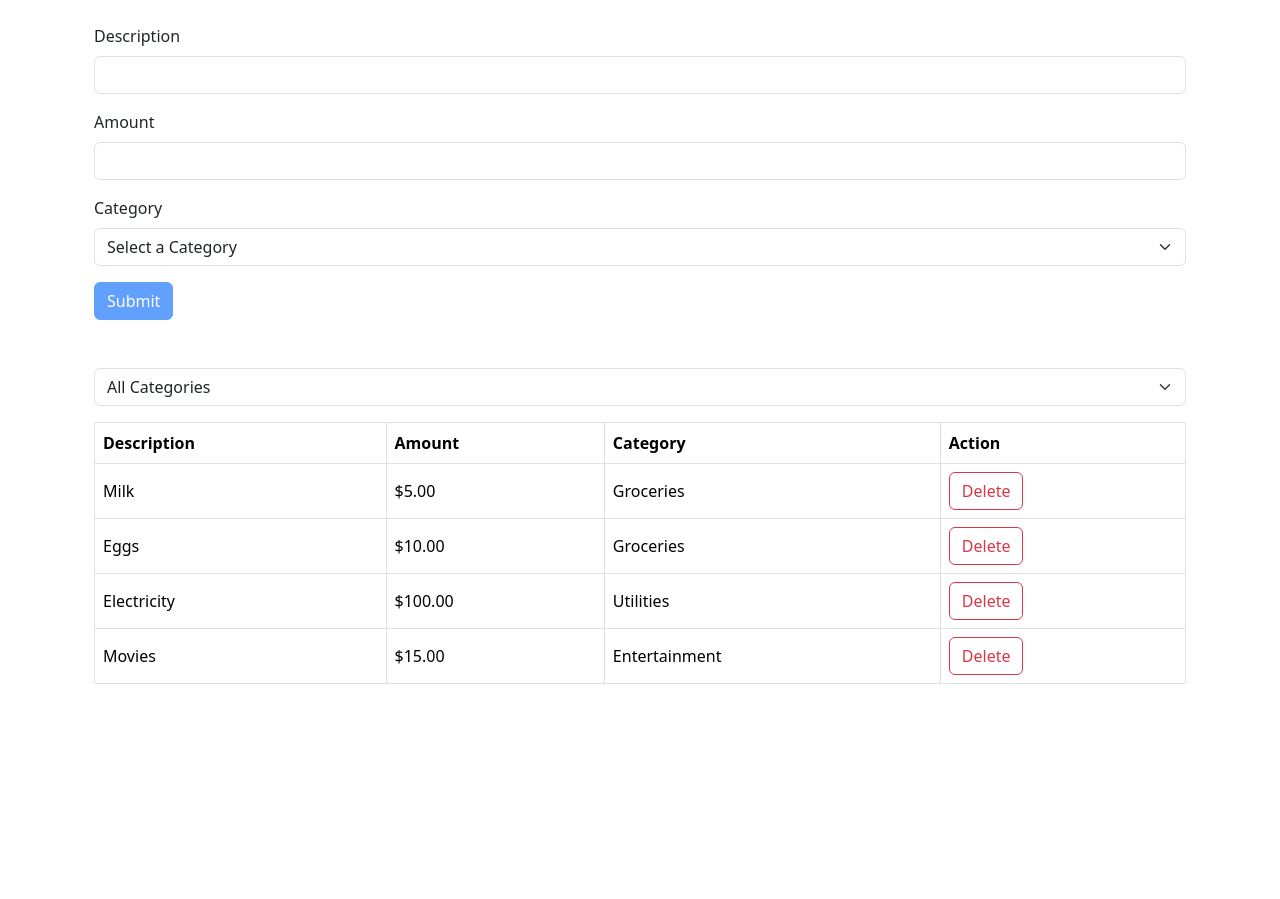
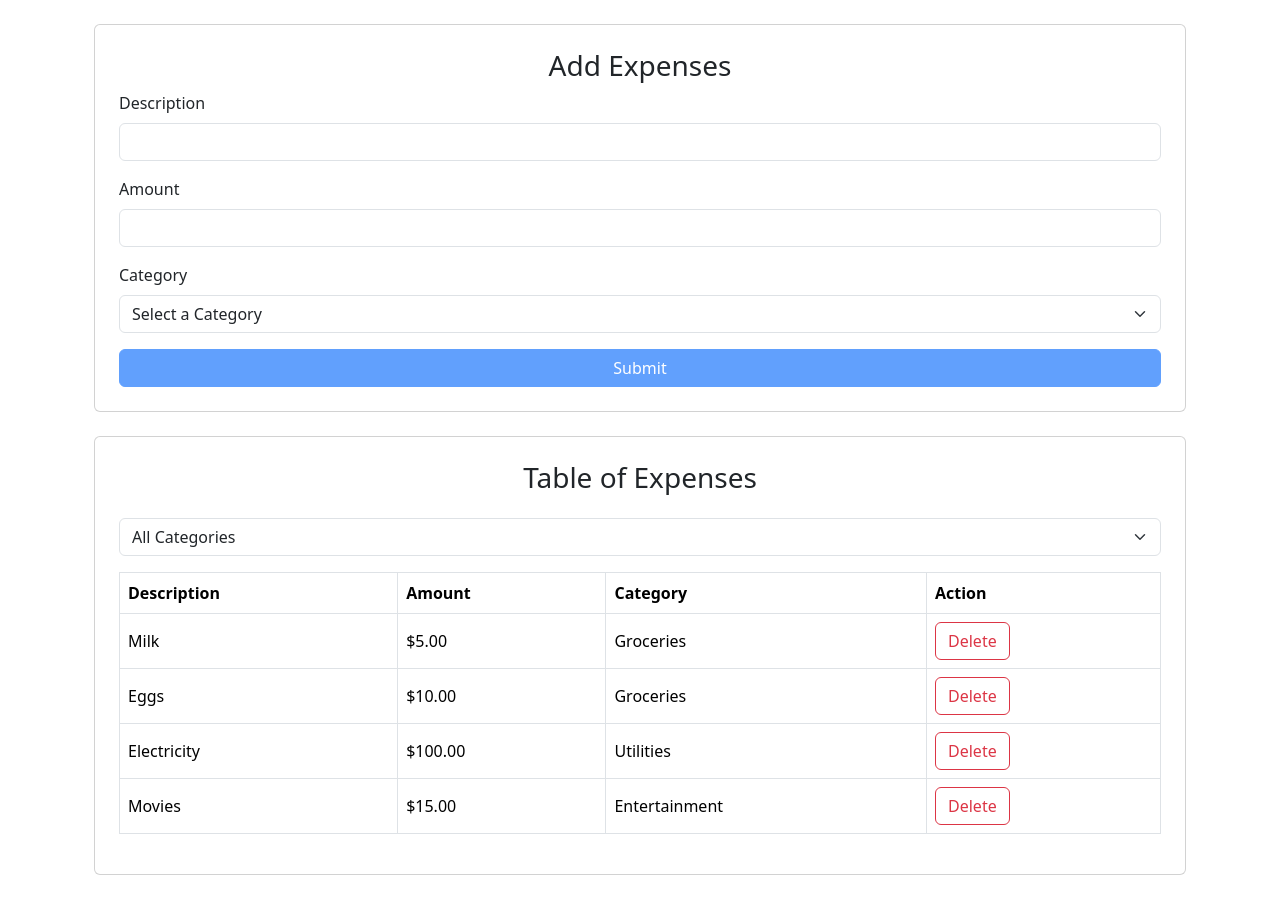
Before and after one commit to lokario/expense-tracker, a React (Vite) app: page / in a window 1280 px wide. Before the commit the page ends 800 px from the top, so only its background shows below. Built offline with nearby package versions, Linux system fonts and the light colour scheme.

Commit message:
Improve styling
Added card styles to both components and added titles

```diff
--- a/src/App.tsx
+++ b/src/App.tsx
@@ -23,7 +23,7 @@ function App() {
 	};
 
 	return (
-		<div className="container d-flex flex-column row-gap-5 p-4">
+		<div className="container d-flex flex-column row-gap-4 p-4">
 			<ExpenseForm onExpenseSubmit={handleNewExpense} />
 			<ExpensesList
 				expenses={expenses}
--- a/src/components/ExpenseForm/ExpenseForm.tsx
+++ b/src/components/ExpenseForm/ExpenseForm.tsx
@@ -30,7 +30,12 @@ function ExpenseForm({ onExpenseSubmit }: ExpenseFormProps) {
 	};
 
 	return (
-		<form onSubmit={handleSubmit(onSubmit)}>
+		<form
+			onSubmit={handleSubmit(onSubmit)}
+			className="card p-4"
+		>
+			<h3 className="text-center mb-2">Add Expenses</h3>
+
 			<div className="form-group mb-3">
 				<label
 					htmlFor="description"
--- a/src/components/ExpensesList/ExpensesList.tsx
+++ b/src/components/ExpensesList/ExpensesList.tsx
@@ -22,7 +22,8 @@ function ExpensesList({ expenses, onExpenseRemove }: ExpensesListProps) {
 	const filteredExpenses = expenses.filter(expense => filter == "all" || expense.category == filter);
 
 	return (
-		<div>
+		<div className="card p-4">
+			<h3 className="text-center mb-4">Table of Expenses</h3>
 			<select
 				className="form-select mb-3"
 				id="category"
```
